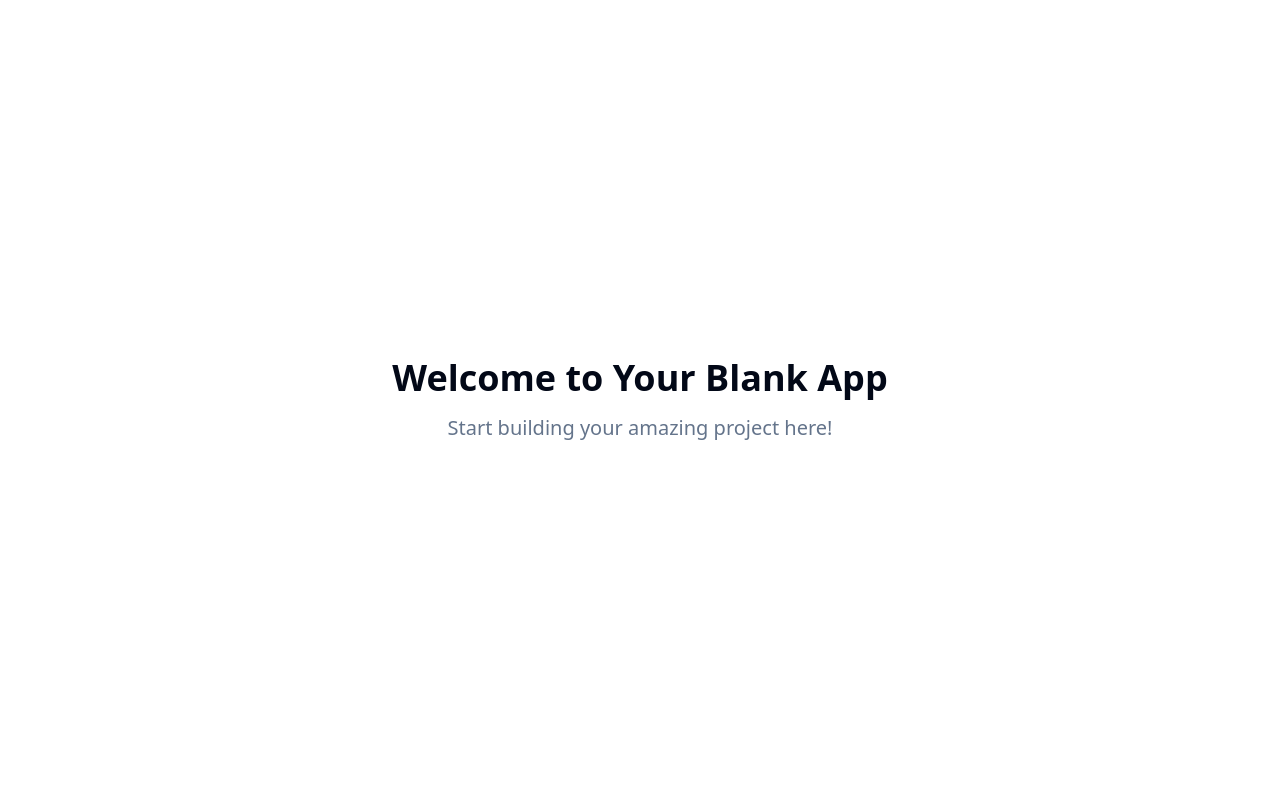
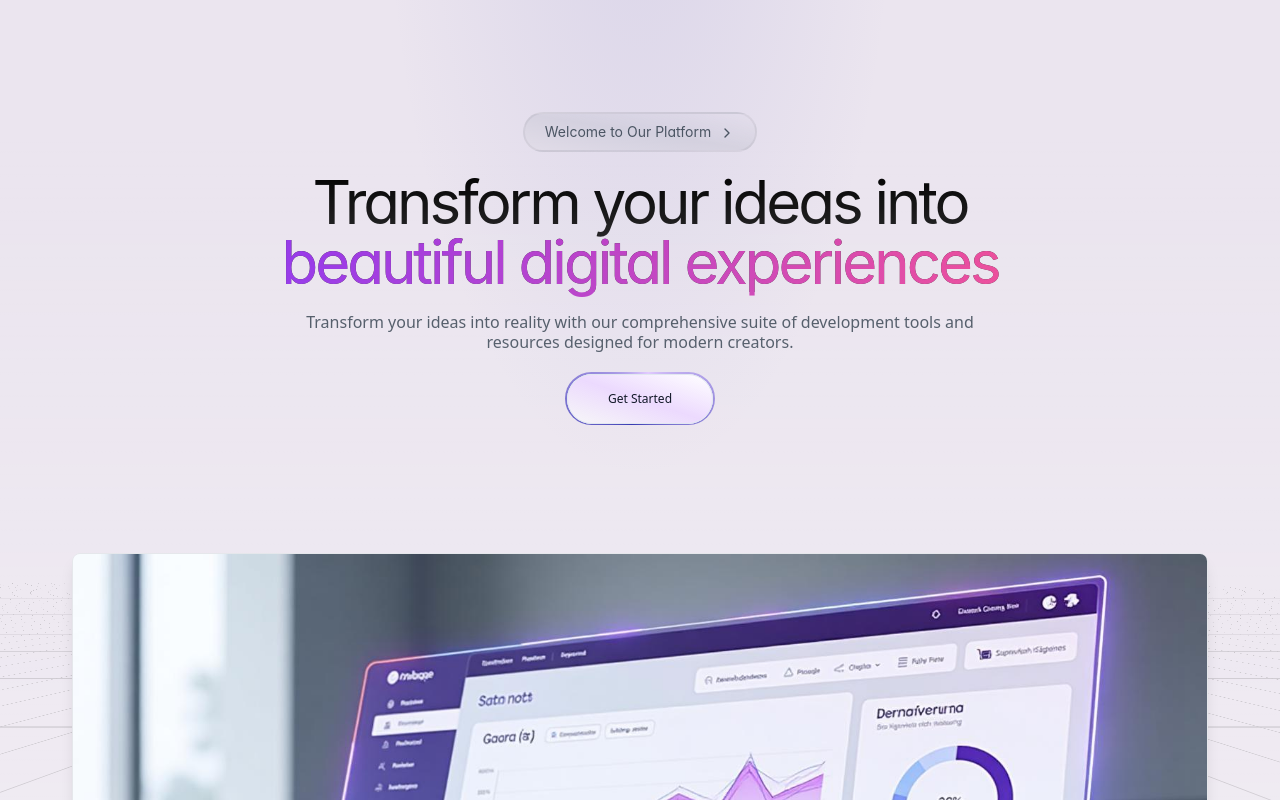
Before and after one commit to edilson-morais/sites-profissionais-rota50ia-edit, a React (Vite) app: page / in a window 1280 px wide. Shown: the top 800 px of the page. Built offline with nearby package versions, Linux system fonts and the light colour scheme.

Commit message:
Integrate HeroSection component
Integrates the HeroSection component into the project. The component is placed in the `/components/ui` directory. The project already supports shadcn, Tailwind CSS, and TypeScript. The `lucide-react` dependency has been installed.

```diff
--- /dev/null
+++ b/src/components/ui/hero-section-dark.tsx
@@ -0,0 +1,135 @@
+import * as React from "react"
+import { cn } from "@/lib/utils"
+import { ChevronRight } from "lucide-react"
+
+interface HeroSectionProps extends React.HTMLAttributes<HTMLDivElement> {
+  title?: string
+  subtitle?: {
+    regular: string
+    gradient: string
+  }
+  description?: string
+  ctaText?: string
+  ctaHref?: string
+  bottomImage?: {
+    light: string
+    dark: string
+  }
+  gridOptions?: {
+    angle?: number
+    cellSize?: number
+    opacity?: number
+    lightLineColor?: string
+    darkLineColor?: string
+  }
+}
+
+const RetroGrid = ({
+  angle = 65,
+  cellSize = 60,
+  opacity = 0.5,
+  lightLineColor = "gray",
+  darkLineColor = "gray",
+}) => {
+  const gridStyles = {
+    "--grid-angle": `${angle}deg`,
+    "--cell-size": `${cellSize}px`,
+    "--opacity": opacity,
+    "--light-line": lightLineColor,
+    "--dark-line": darkLineColor,
+  } as React.CSSProperties
+
+  return (
+    <div
+      className={cn(
+        "pointer-events-none absolute size-full overflow-hidden [perspective:200px]",
+        `opacity-[var(--opacity)]`,
+      )}
+      style={gridStyles}
+    >
+      <div className="absolute inset-0 [transform:rotateX(var(--grid-angle))]">
+        <div className="animate-grid [background-image:linear-gradient(to_right,var(--light-line)_1px,transparent_0),linear-gradient(to_bottom,var(--light-line)_1px,transparent_0)] [background-repeat:repeat] [background-size:var(--cell-size)_var(--cell-size)] [height:300vh] [inset:0%_0px] [margin-left:-200%] [transform-origin:100%_0_0] [width:600vw] dark:[background-image:linear-gradient(to_right,var(--dark-line)_1px,transparent_0),linear-gradient(to_bottom,var(--dark-line)_1px,transparent_0)]" />
+      </div>
+      <div className="absolute inset-0 bg-gradient-to-t from-white to-transparent to-90% dark:from-black" />
+    </div>
+  )
+}
+
+const HeroSection = React.forwardRef<HTMLDivElement, HeroSectionProps>(
+  (
+    {
+      className,
+      title = "Build products for everyone",
+      subtitle = {
+        regular: "Designing your projects faster with ",
+        gradient: "the largest figma UI kit.",
+      },
+      description = "Sed ut perspiciatis unde omnis iste natus voluptatem accusantium doloremque laudantium, totam rem aperiam, eaque ipsa quae.",
+      ctaText = "Browse courses",
+      ctaHref = "#",
+      bottomImage = {
+        light: "https://farmui.vercel.app/dashboard-light.png",
+        dark: "https://farmui.vercel.app/dashboard.png",
+      },
+      gridOptions,
+      ...props
+    },
+    ref,
+  ) => {
+    return (
+      <div className={cn("relative", className)} ref={ref} {...props}>
+        <div className="absolute top-0 z-[0] h-screen w-screen bg-purple-950/10 dark:bg-purple-950/10 bg-[radial-gradient(ellipse_20%_80%_at_50%_-20%,rgba(120,119,198,0.15),rgba(255,255,255,0))] dark:bg-[radial-gradient(ellipse_20%_80%_at_50%_-20%,rgba(120,119,198,0.3),rgba(255,255,255,0))]" />
+        <section className="relative max-w-full mx-auto z-1">
+          <RetroGrid {...gridOptions} />
+          <div className="max-w-screen-xl z-10 mx-auto px-4 py-28 gap-12 md:px-8">
+            <div className="space-y-5 max-w-3xl leading-0 lg:leading-5 mx-auto text-center">
+              <h1 className="text-sm text-gray-600 dark:text-gray-400 group font-geist mx-auto px-5 py-2 bg-gradient-to-tr from-zinc-300/20 via-gray-400/20 to-transparent dark:from-zinc-300/5 dark:via-gray-400/5 border-[2px] border-black/5 dark:border-white/5 rounded-3xl w-fit">
+                {title}
+                <ChevronRight className="inline w-4 h-4 ml-2 group-hover:translate-x-1 duration-300" />
+              </h1>
+              <h2 className="text-4xl tracking-tighter font-geist bg-clip-text text-transparent mx-auto md:text-6xl bg-[linear-gradient(180deg,_#000_0%,_rgba(0,_0,_0,_0.75)_100%)] dark:bg-[linear-gradient(180deg,_#FFF_0%,_rgba(255,_255,_255,_0.00)_202.08%)]">
+                {subtitle.regular}
+                <span className="text-transparent bg-clip-text bg-gradient-to-r from-purple-600 to-pink-500 dark:from-purple-300 dark:to-orange-200">
+                  {subtitle.gradient}
+                </span>
+              </h2>
+              <p className="max-w-2xl mx-auto text-gray-600 dark:text-gray-300">
+                {description}
+              </p>
+              <div className="items-center justify-center gap-x-3 space-y-3 sm:flex sm:space-y-0">
+                <span className="relative inline-block overflow-hidden rounded-full p-[1.5px]">
+                  <span className="absolute inset-[-1000%] animate-[spin_2s_linear_infinite] bg-[conic-gradient(from_90deg_at_50%_50%,#E2CBFF_0%,#393BB2_50%,#E2CBFF_100%)]" />
+                  <div className="inline-flex h-full w-full cursor-pointer items-center justify-center rounded-full bg-white dark:bg-gray-950 text-xs font-medium backdrop-blur-3xl">
+                    <a
+                      href={ctaHref}
+                      className="inline-flex rounded-full text-center group items-center w-full justify-center bg-gradient-to-tr from-zinc-300/20 via-purple-400/30 to-transparent dark:from-zinc-300/5 dark:via-purple-400/20 text-gray-900 dark:text-white border-input border-[1px] hover:bg-gradient-to-tr hover:from-zinc-300/30 hover:via-purple-400/40 hover:to-transparent dark:hover:from-zinc-300/10 dark:hover:via-purple-400/30 transition-all sm:w-auto py-4 px-10"
+                    >
+                      {ctaText}
+                    </a>
+                  </div>
+                </span>
+              </div>
+            </div>
+            {bottomImage && (
+              <div className="mt-32 mx-10 relative z-10">
+                <img
+                  src={bottomImage.light}
+                  className="w-full shadow-lg rounded-lg border border-gray-200 dark:hidden"
+                  alt="Dashboard preview"
+                />
+                <img
+                  src={bottomImage.dark}
+                  className="hidden w-full shadow-lg rounded-lg border border-gray-800 dark:block"
+                  alt="Dashboard preview"
+                />
+              </div>
+            )}
+          </div>
+        </section>
+      </div>
+    )
+  },
+)
+HeroSection.displayName = "HeroSection"
+
+export { HeroSection }
--- /dev/null
+++ b/src/components/ui/hero-section-demo.tsx
@@ -0,0 +1,31 @@
+import { HeroSection } from "@/components/ui/hero-section-dark"
+import dashboardDark from "@/assets/dashboard-dark.png"
+import dashboardLight from "@/assets/dashboard-light.png"
+
+function HeroSectionDemo() {
+  return (
+    <HeroSection
+      title="Welcome to Our Platform"
+      subtitle={{
+        regular: "Transform your ideas into ",
+        gradient: "beautiful digital experiences",
+      }}
+      description="Transform your ideas into reality with our comprehensive suite of development tools and resources designed for modern creators."
+      ctaText="Get Started"
+      ctaHref="/signup"
+      bottomImage={{
+        light: dashboardLight,
+        dark: dashboardDark,
+      }}
+      gridOptions={{
+        angle: 65,
+        opacity: 0.4,
+        cellSize: 50,
+        lightLineColor: "#4a4a4a",
+        darkLineColor: "#2a2a2a",
+      }}
+    />
+  )
+}
+
+export { HeroSectionDemo }
--- a/src/index.css
+++ b/src/index.css
@@ -37,6 +37,22 @@ All colors MUST be HSL.
     --ring: 222.2 84% 4.9%;
 
     --radius: 0.5rem;
+
+    /* Hero gradients and effects */
+    --gradient-hero-bg: radial-gradient(ellipse 20% 80% at 50% -20%, rgba(120,119,198,0.15), rgba(255,255,255,0));
+    --gradient-hero-bg-dark: radial-gradient(ellipse 20% 80% at 50% -20%, rgba(120,119,198,0.3), rgba(255,255,255,0));
+    --gradient-hero-text: linear-gradient(180deg, #000 0%, rgba(0, 0, 0, 0.75) 100%);
+    --gradient-hero-text-dark: linear-gradient(180deg, #FFF 0%, rgba(255, 255, 255, 0.00) 202.08%);
+    --gradient-purple-pink: linear-gradient(to right, #9333ea, #ec4899);
+    --gradient-purple-orange: linear-gradient(to right, #c084fc, #fed7aa);
+    --gradient-conic-spin: conic-gradient(from 90deg at 50% 50%, #E2CBFF 0%, #393BB2 50%, #E2CBFF 100%);
+
+    /* Animation variables */
+    --grid-angle: 65deg;
+    --cell-size: 60px;
+    --opacity: 0.5;
+    --light-line: gray;
+    --dark-line: gray;
 
     --sidebar-background: 0 0% 98%;
 
@@ -100,6 +116,33 @@ All colors MUST be HSL.
   }
 
   body {
-    @apply bg-background text-foreground;
+    @apply bg-background text-foreground font-sans;
   }
 }
+
+/* Custom animations for hero component */
+@keyframes grid {
+  0% {
+    transform: translateX(-50%);
+  }
+  100% {
+    transform: translateX(0);
+  }
+}
+
+@keyframes spin {
+  to {
+    transform: rotate(360deg);
+  }
+}
+
+/* Custom utility classes */
+.animate-grid {
+  animation: grid 15s linear infinite;
+}
+
+.font-geist {
+  font-family: 'Inter', -apple-system, BlinkMacSystemFont, 'Segoe UI', 'Roboto', sans-serif;
+  font-feature-settings: 'cv11', 'ss01';
+  font-variation-settings: 'opsz' 32;
+}
--- a/src/pages/Index.tsx
+++ b/src/pages/Index.tsx
@@ -1,12 +1,9 @@
-// Update this page (the content is just a fallback if you fail to update the page)
+import { HeroSectionDemo } from "@/components/ui/hero-section-demo"
 
 const Index = () => {
   return (
-    <div className="min-h-screen flex items-center justify-center bg-background">
-      <div className="text-center">
-        <h1 className="text-4xl font-bold mb-4">Welcome to Your Blank App</h1>
-        <p className="text-xl text-muted-foreground">Start building your amazing project here!</p>
-      </div>
+    <div className="min-h-screen bg-background">
+      <HeroSectionDemo />
     </div>
   );
 };
```
Also changed, not shown: src/assets/dashboard-dark.png (added), src/assets/dashboard-light.png (added).
